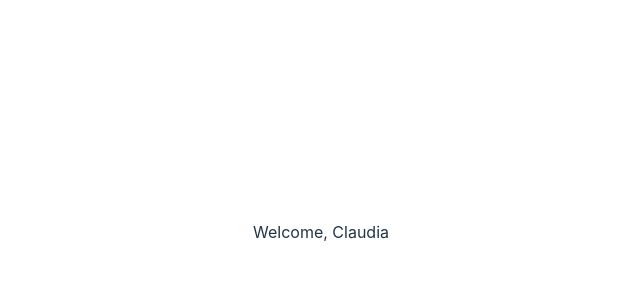
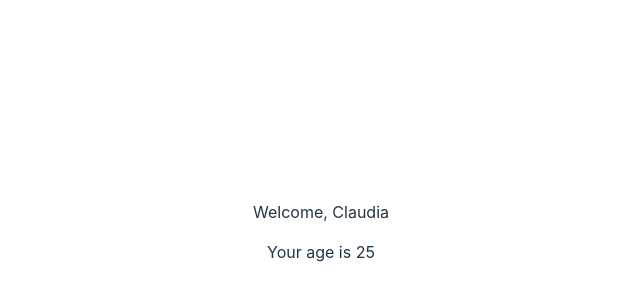
Before and after one commit to Airtcloudia/React, a React (Vite) app: page / in a window 1280 px wide. Shown: the part 168-468 px from the top of the page, without its empty margins (319-959 px from the left). Built offline with nearby package versions, Linux system fonts and the light colour scheme.

Commit message:
add esercizio-25

```diff
--- a/src/Welcome.jsx
+++ b/src/Welcome.jsx
@@ -1,11 +1,10 @@
 import Age from './Age';
-/*componente che ho creato prima che me lo va a mettere su Age*/
 
 export const Welcome = ({ name, age}) => {
   return (
     <div>
       <p>Welcome, {name} </p>
-      {(age > 18 && age < 65) && (name === "John" ) && <Age age={age} />}
+      {age > 18 ? ( <p>Your age is {age}</p>) : ( <p>You are very young!</p> )}
     </div>
   );
 }
```
